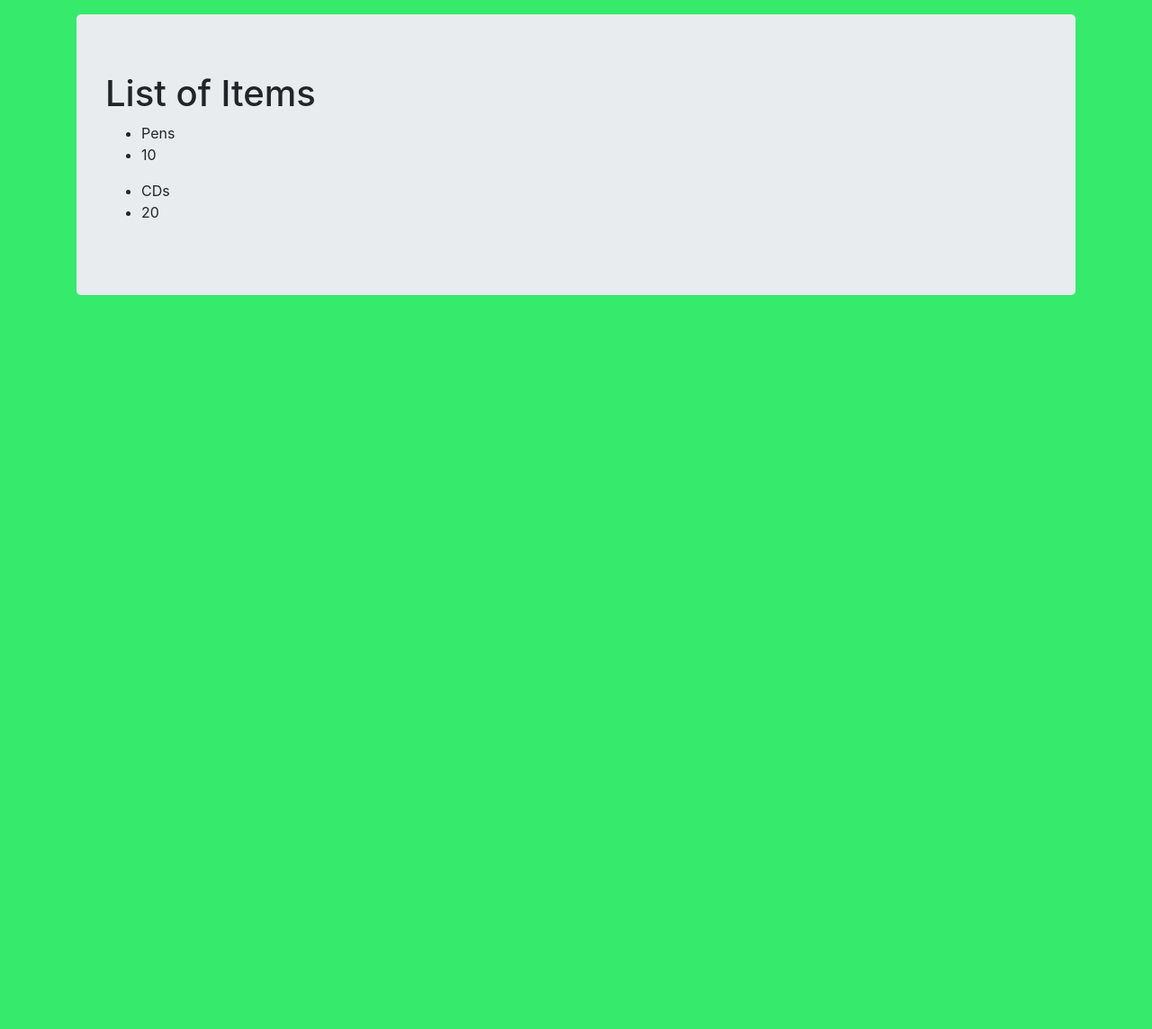
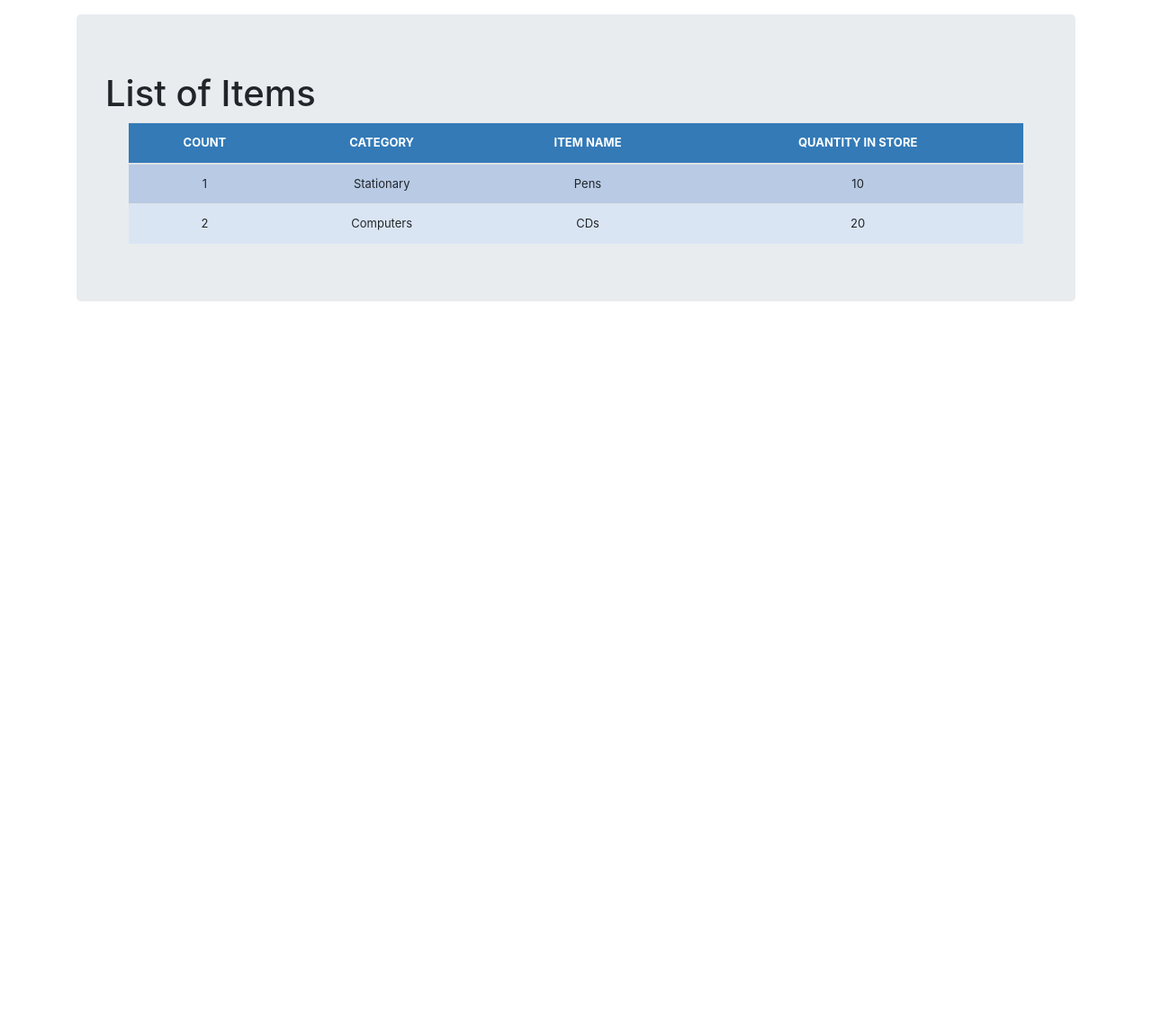
Before and after one commit to Dihfahsih1/stock-management-system, a Django app: page /items-list in a window 1280 px wide. Shown: the part 56-1200 px from the top of the page at 90% size. Run offline with Django 3.2, Linux system fonts and the light colour scheme; data comes from the database, SQL or seed files in the repository; both versions use the stored data as it was after the commit; some libraries are stand-ins or nearby versions.

Commit message:
style up yhe items table

```diff
--- a/stock_taking/settings.py
+++ b/stock_taking/settings.py
@@ -38,7 +38,9 @@ INSTALLED_APPS = [
     'django.contrib.messages',
     'django.contrib.staticfiles',
     'stockmgt',
+    'crispy_forms',
 ]
+CRISPY_TEMPLATE_PACK = 'bootstrap4'
 
 MIDDLEWARE = [
     'django.middleware.security.SecurityMiddleware',
--- a/stockmgt/static/css/style.css
+++ b/stockmgt/static/css/style.css
@@ -1,5 +1,5 @@
 body{
-    background-color: #36eb6b
+    background-color: #ffff
 }
 
 .bd-placeholder-img {
@@ -16,3 +16,26 @@ body{
     font-size: 3.5rem;
     }
 }
+
+/*Align the title to the center of the page*/
+.table{
+	font-size: 13px;
+	text-align: center;
+	width: 95%;
+	margin: auto;
+	text-align: center;
+}
+
+/*Make alternating colors for the table rows*/
+.table tr:nth-child(odd){
+	background: #B8CAE4
+}
+
+.table tr:nth-child(even){
+	background: #dae5f4
+}
+
+th {
+  background-color: #337ab7;
+  color: white;
+}
--- a/stockmgt/templates/base.html
+++ b/stockmgt/templates/base.html
@@ -17,34 +17,7 @@
 
     <body>
     {% block body %}
-        <nav class="navbar navbar-expand-md navbar-dark fixed-top bg-dark">
-            <a class="navbar-brand" href="#">Stock Taking</a>
-
-            <button class="navbar-toggler" type="button" data-toggle="collapse" data-target="#navbarCollapse" aria-controls="navbarCollapse" aria-expanded="false" aria-label="Toggle navigation">
-                <span class="navbar-toggler-icon"></span>
-            </button>
-
-            <div class="collapse navbar-collapse" id="navbarCollapse">
-
-                <ul class="navbar-nav mr-auto">
-                    <li class="nav-item">
-                        <a class="nav-link" href="{% url 'home' %}">Home</a>
-                    </li>
-                    <li class="nav-item">
-                        <a class="nav-link" href="{% url 'add_item' %}">Add Item</a>
-                    </li>
-                    <li class="nav-item">
-                        <a class="nav-link" href="{% url 'list_items' %}">Products</a>
-                    </li>
-                </ul>
-
-                <form class="form-inline mt-2 mt-md-0">
-                    <input class="form-control mr-sm-2" type="text" placeholder="Search" aria-label="Search">
-                    <button class="btn btn-outline-success my-2 my-sm-0" type="submit">Search</button>
-                </form>
-
-            </div>
-        </nav>
+        {% include 'navbar.html' %}
 
         <main role="main" class="container">
             <div class="jumbotron">
--- a/stockmgt/templates/list_items.html
+++ b/stockmgt/templates/list_items.html
@@ -1,10 +1,22 @@
 {% extends 'base.html' %}
 {% block content %}
     <h1>List of Items</h1>
-    {% for item in qs %}
-    <ul>
-        <li> {{ item.item_name }}</li>
-        <li> {{ item.quantity }}</li>
-    </ul>
-{% endfor %}
+    <table class='table'>
+        <thead>
+          <tr>
+            <th>COUNT</th>
+            <th>CATEGORY</th>
+            <th>ITEM NAME</th>
+            <th>QUANTITY IN STORE</th>
+          </tr>
+        </thead>
+      {% for instance in qs %}
+          <tr>
+            <td>{{forloop.counter}}</td>
+            <td>{{instance.category}}</td>
+            <td>{{instance.item_name}}</td>
+            <td>{{instance.quantity}}</td>
+          </tr>
+      {% endfor %}
+    </table>
 {% endblock %}
--- /dev/null
+++ b/stockmgt/templates/navbar.html
@@ -0,0 +1,28 @@
+<nav class="navbar navbar-expand-md navbar-dark fixed-top bg-dark">
+    <a class="navbar-brand" href="#">Stock Taking</a>
+
+    <button class="navbar-toggler" type="button" data-toggle="collapse" data-target="#navbarCollapse" aria-controls="navbarCollapse" aria-expanded="false" aria-label="Toggle navigation">
+        <span class="navbar-toggler-icon"></span>
+    </button>
+
+    <div class="collapse navbar-collapse" id="navbarCollapse">
+
+        <ul class="navbar-nav mr-auto">
+            <li class="nav-item">
+                <a class="nav-link" href="{% url 'home' %}">Home</a>
+            </li>
+            <li class="nav-item">
+                <a class="nav-link" href="{% url 'add_item' %}">Add Item</a>
+            </li>
+            <li class="nav-item">
+                <a class="nav-link" href="{% url 'list_items' %}">Products</a>
+            </li>
+        </ul>
+
+        <form class="form-inline mt-2 mt-md-0">
+            <input class="form-control mr-sm-2" type="text" placeholder="Search" aria-label="Search">
+            <button class="btn btn-outline-success my-2 my-sm-0" type="submit">Search</button>
+        </form>
+
+    </div>
+</nav>
--- a/stockmgt/views.py
+++ b/stockmgt/views.py
@@ -13,7 +13,7 @@ def add_item(request):
     form = StockCreateForm(request.POST or None)
     if request.method=='POST':
         if form.is_valid():
-            form.save
+            form.save()
             return redirect('list_items')
     context = {'form':form}
     return render(request, 'add_item.html', context)
```
Also changed, not shown: stockmgt/templates/add_item.html (+8 -3 lines), db.sqlite3.
